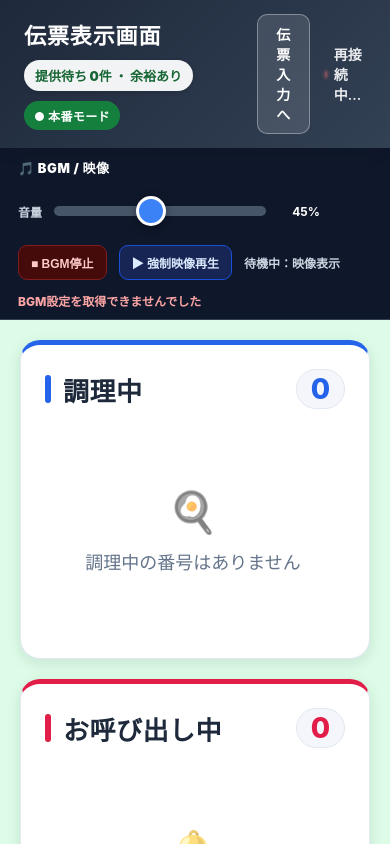
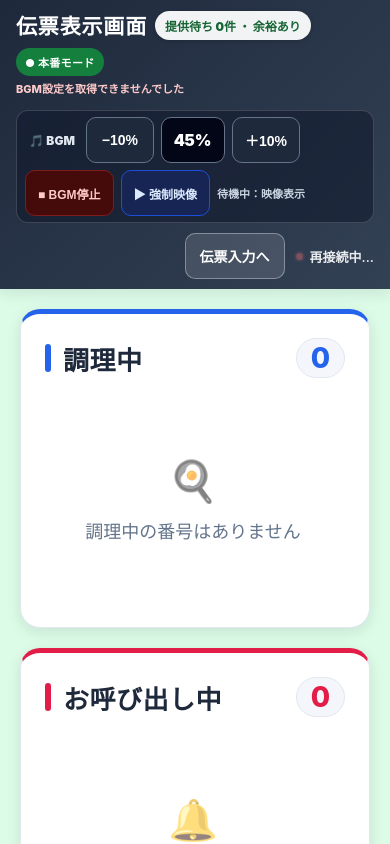
Before and after one commit to nagito-hiroshima/recipient_number_display_app, a React (Vite) app: page / in a window 390 px wide. Built offline with nearby package versions, Linux system fonts and the light colour scheme; no server answers.

Commit message:
Move tablet BGM controls into staff header

```diff
--- a/src/DisplayScreen.tsx
+++ b/src/DisplayScreen.tsx
@@ -35,7 +35,6 @@ export const DisplayScreen: React.FC = () => {
   const lastDemoTapAt = useRef(0);
   const demoTapResetTimer = useRef<number | null>(null);
   const recallNoticeTimer = useRef<number | null>(null);
-  const volumeSaveTimer = useRef<number | null>(null);
 
   const apiKey = localStorage.getItem(API_KEY_STORAGE_KEY)?.trim() || '';
 
@@ -108,7 +107,6 @@ export const DisplayScreen: React.FC = () => {
     return () => {
       if (demoTapResetTimer.current !== null) window.clearTimeout(demoTapResetTimer.current);
       if (recallNoticeTimer.current !== null) window.clearTimeout(recallNoticeTimer.current);
-      if (volumeSaveTimer.current !== null) window.clearTimeout(volumeSaveTimer.current);
     };
   }, []);
 
@@ -214,14 +212,17 @@ export const DisplayScreen: React.FC = () => {
     }
   };
 
-  const handleVolumeChange = (value: number) => {
-    const volume = Math.max(0, Math.min(1, value));
-    setMedia((current) => ({ ...current, volume }));
-    if (volumeSaveTimer.current !== null) window.clearTimeout(volumeSaveTimer.current);
-    volumeSaveTimer.current = window.setTimeout(() => {
+  const changeVolume = (delta: number) => {
+    const volume = Math.max(0, Math.min(1, Math.round((media.volume + delta) * 100) / 100));
     void mediaRequest({ volume });
-      volumeSaveTimer.current = null;
-    }, 250);
+  };
+
+  const togglePlayback = () => {
+    if (media.playing) {
+      void mediaRequest({ playing: false, forceVideo: false });
+    } else {
+      void mediaRequest({ playing: true });
+    }
   };
 
   const demoRequest = async (path: string, options: { method?: string; body?: unknown } = {}) => {
@@ -322,6 +323,7 @@ export const DisplayScreen: React.FC = () => {
         title={!demoEnabled ? 'デモモードを有効化するにはヘッダーを5回連続タップ' : undefined}
       >
         <div style={styles.titleArea}>
+          <div style={styles.titleLine}>
             <h1 style={styles.title}>伝票表示画面</h1>
             <div style={{ ...styles.congestionBadge, color: congestion.badge, backgroundColor: 'rgba(255,255,255,0.94)' }}>
               提供待ち {activeCount}件 ・ {congestion.label}
@@ -332,8 +334,60 @@ export const DisplayScreen: React.FC = () => {
             {!demoEnabled && demoUnlockProgress > 0 && <div style={styles.unlockProgress}>DEMO {demoUnlockProgress}/{DEMO_UNLOCK_TAPS}</div>}
             {recallNotice && <div style={styles.recallNotice}>{recallNotice}</div>}
           </div>
+          {mediaError && <div style={styles.headerError}>{mediaError}</div>}
+        </div>
 
         <div style={styles.headerActions}>
+          <div style={styles.mediaControls}>
+            <div style={styles.mediaControlLabel}>🎵 BGM</div>
+            <button
+              type="button"
+              className="kp-btn"
+              style={styles.volumeButton}
+              disabled={mediaBusy || media.volume <= 0}
+              onClick={() => changeVolume(-0.1)}
+            >
+              −10%
+            </button>
+            <div style={styles.volumeReadout}>{Math.round(media.volume * 100)}%</div>
+            <button
+              type="button"
+              className="kp-btn"
+              style={styles.volumeButton}
+              disabled={mediaBusy || media.volume >= 1}
+              onClick={() => changeVolume(0.1)}
+            >
+              ＋10%
+            </button>
+            <button
+              type="button"
+              className="kp-btn"
+              style={{ ...styles.mediaButton, ...(media.playing ? styles.stopButton : styles.playButton) }}
+              disabled={mediaBusy}
+              onClick={togglePlayback}
+            >
+              {media.playing ? '■ BGM停止' : '▶ BGM再開'}
+            </button>
+            <button
+              type="button"
+              className="kp-btn"
+              style={{ ...styles.mediaButton, ...(media.forceVideo ? styles.forceActiveButton : styles.forceButton) }}
+              disabled={mediaBusy || !media.playing}
+              onClick={() => void mediaRequest({ forceVideo: !media.forceVideo })}
+            >
+              {media.forceVideo ? '映像固定解除' : '▶ 強制映像'}
+            </button>
+            <div style={styles.mediaStatusText}>
+              {!media.playing
+                ? 'BGM・映像停止中'
+                : media.forceVideo
+                  ? '映像を強制表示中'
+                  : activeCount === 0
+                    ? '待機中：映像表示'
+                    : '番号表示中：BGMのみ'}
+            </div>
+          </div>
+
           <button type="button" style={styles.navButton} onClick={() => navigate('/number-input')}>伝票入力へ</button>
           <div style={styles.connectionStatus}>
             <span className={`status-dot ${isConnected ? 'status-dot--on' : 'status-dot--off'}`} />
@@ -341,46 +395,6 @@ export const DisplayScreen: React.FC = () => {
           </div>
         </div>
       </header>
-
-      <div style={styles.mediaBar}>
-        <div style={styles.mediaTitle}>🎵 BGM / 映像</div>
-        <div style={styles.volumeGroup}>
-          <span style={styles.mediaLabel}>音量</span>
-          <input
-            type="range"
-            min="0"
-            max="100"
-            step="1"
-            value={Math.round(media.volume * 100)}
-            onChange={(event) => handleVolumeChange(Number(event.target.value) / 100)}
-            style={styles.volumeSlider}
-            disabled={mediaBusy && !media.playing}
-          />
-          <strong style={styles.volumeValue}>{Math.round(media.volume * 100)}%</strong>
-        </div>
-        <button
-          type="button"
-          className="kp-btn"
-          style={{ ...styles.mediaButton, ...(media.playing ? styles.stopButton : styles.playButton) }}
-          disabled={mediaBusy}
-          onClick={() => void mediaRequest({ playing: !media.playing })}
-        >
-          {media.playing ? '■ BGM停止' : '▶ BGM再開'}
-        </button>
-        <button
-          type="button"
-          className="kp-btn"
-          style={{ ...styles.mediaButton, ...(media.forceVideo ? styles.forceActiveButton : styles.forceButton) }}
-          disabled={mediaBusy}
-          onClick={() => void mediaRequest({ forceVideo: !media.forceVideo })}
-        >
-          {media.forceVideo ? '映像固定を解除' : '▶ 強制映像再生'}
-        </button>
-        <div style={styles.mediaStatusText}>
-          {media.forceVideo ? '映像を強制表示中' : activeCount === 0 ? '待機中：映像表示' : '番号表示中：BGMのみ'}
-        </div>
-        {mediaError && <div style={styles.mediaError}>{mediaError}</div>}
-      </div>
 
       {demoEnabled && (
         <div style={styles.demoBar}>
@@ -436,29 +450,28 @@ export const DisplayScreen: React.FC = () => {
 
 const styles: { [key: string]: React.CSSProperties } = {
   app: { height: '100vh', display: 'flex', flexDirection: 'column', transition: 'background-color 0.35s ease' },
-  header: { background: 'var(--header-bg)', color: 'white', padding: '14px 24px', display: 'flex', justifyContent: 'space-between', alignItems: 'center', boxShadow: 'var(--shadow-md)', zIndex: 2 },
-  titleArea: { display: 'flex', alignItems: 'center', gap: '10px', flexWrap: 'wrap' },
-  title: { margin: 0, fontSize: '22px', fontWeight: 800, letterSpacing: '0.04em' },
-  congestionBadge: { padding: '6px 11px', borderRadius: '999px', fontSize: '13px', fontWeight: 900, boxShadow: '0 1px 4px rgba(0,0,0,0.16)' },
-  modeBadge: { padding: '6px 10px', borderRadius: '999px', color: '#fff', fontSize: '12px', fontWeight: 900, letterSpacing: '0.03em' },
+  header: { background: 'var(--header-bg)', color: 'white', padding: '10px 16px', display: 'flex', justifyContent: 'space-between', alignItems: 'center', gap: '14px', flexWrap: 'wrap', boxShadow: 'var(--shadow-md)', zIndex: 2 },
+  titleArea: { display: 'flex', flexDirection: 'column', gap: '4px', minWidth: '250px', flex: '1 1 320px' },
+  titleLine: { display: 'flex', alignItems: 'center', gap: '8px', flexWrap: 'wrap' },
+  title: { margin: 0, fontSize: '21px', fontWeight: 800, letterSpacing: '0.04em' },
+  congestionBadge: { padding: '6px 10px', borderRadius: '999px', fontSize: '12px', fontWeight: 900, boxShadow: '0 1px 4px rgba(0,0,0,0.16)' },
+  modeBadge: { padding: '6px 9px', borderRadius: '999px', color: '#fff', fontSize: '11px', fontWeight: 900, letterSpacing: '0.03em' },
   unlockProgress: { padding: '5px 9px', borderRadius: '999px', backgroundColor: 'rgba(124,58,237,0.9)', color: '#fff', fontSize: '11px', fontWeight: 900, letterSpacing: '0.03em' },
   recallNotice: { padding: '5px 10px', borderRadius: '999px', backgroundColor: 'rgba(245,158,11,0.95)', color: '#fff', fontSize: '12px', fontWeight: 900 },
-  headerActions: { display: 'flex', alignItems: 'center', gap: '14px' },
-  navButton: { border: '1px solid rgba(255,255,255,0.35)', background: 'rgba(255,255,255,0.12)', color: '#fff', borderRadius: '10px', padding: '9px 14px', fontSize: '14px', fontWeight: 700, cursor: 'pointer' },
-  connectionStatus: { fontSize: '14px', fontWeight: 600, display: 'flex', alignItems: 'center', color: 'rgba(255,255,255,0.9)' },
-  mediaBar: { minHeight: '60px', padding: '10px 18px', display: 'flex', alignItems: 'center', gap: '12px', flexWrap: 'wrap', backgroundColor: '#0f172a', color: '#fff', borderBottom: '1px solid #334155', zIndex: 1 },
-  mediaTitle: { fontSize: '13px', fontWeight: 900, letterSpacing: '0.04em' },
-  volumeGroup: { display: 'flex', alignItems: 'center', gap: '8px', minWidth: '250px' },
-  mediaLabel: { fontSize: '12px', fontWeight: 700, color: '#cbd5e1' },
-  volumeSlider: { width: '160px', cursor: 'pointer' },
-  volumeValue: { minWidth: '42px', fontSize: '12px', textAlign: 'right' },
-  mediaButton: { padding: '8px 12px', borderRadius: '9px', border: '1px solid #475569', fontSize: '12px', fontWeight: 900, cursor: 'pointer' },
+  headerError: { color: '#fecaca', fontSize: '11px', fontWeight: 800 },
+  headerActions: { display: 'flex', alignItems: 'center', justifyContent: 'flex-end', gap: '10px', flexWrap: 'wrap', flex: '1 1 620px' },
+  mediaControls: { display: 'flex', alignItems: 'center', gap: '7px', flexWrap: 'wrap', padding: '6px 8px', borderRadius: '12px', border: '1px solid rgba(255,255,255,0.16)', backgroundColor: 'rgba(15,23,42,0.55)' },
+  mediaControlLabel: { fontSize: '12px', fontWeight: 900, color: '#e2e8f0', padding: '0 4px' },
+  volumeButton: { minWidth: '68px', minHeight: '46px', padding: '9px 10px', borderRadius: '10px', border: '1px solid #64748b', backgroundColor: '#1e293b', color: '#fff', fontSize: '14px', fontWeight: 900, cursor: 'pointer' },
+  volumeReadout: { minWidth: '64px', minHeight: '46px', padding: '8px 10px', display: 'flex', alignItems: 'center', justifyContent: 'center', borderRadius: '10px', border: '1px solid #64748b', backgroundColor: '#020617', color: '#fff', fontSize: '16px', fontWeight: 900, fontVariantNumeric: 'tabular-nums' },
+  mediaButton: { minHeight: '46px', padding: '9px 12px', borderRadius: '10px', border: '1px solid #475569', fontSize: '12px', fontWeight: 900, cursor: 'pointer' },
   stopButton: { color: '#fecaca', backgroundColor: '#450a0a', borderColor: '#7f1d1d' },
   playButton: { color: '#bbf7d0', backgroundColor: '#052e16', borderColor: '#166534' },
   forceButton: { color: '#dbeafe', backgroundColor: '#172554', borderColor: '#1d4ed8' },
   forceActiveButton: { color: '#fff7ed', backgroundColor: '#7c2d12', borderColor: '#ea580c' },
-  mediaStatusText: { fontSize: '12px', fontWeight: 700, color: '#cbd5e1' },
-  mediaError: { fontSize: '12px', fontWeight: 800, color: '#fca5a5' },
+  mediaStatusText: { fontSize: '11px', fontWeight: 700, color: '#cbd5e1', minWidth: '115px' },
+  navButton: { minHeight: '46px', border: '1px solid rgba(255,255,255,0.35)', background: 'rgba(255,255,255,0.12)', color: '#fff', borderRadius: '10px', padding: '9px 14px', fontSize: '14px', fontWeight: 700, cursor: 'pointer' },
+  connectionStatus: { fontSize: '13px', fontWeight: 600, display: 'flex', alignItems: 'center', color: 'rgba(255,255,255,0.9)' },
   demoBar: { minHeight: '58px', padding: '9px 18px', display: 'flex', alignItems: 'center', gap: '12px', flexWrap: 'wrap', backgroundColor: 'rgba(255,255,255,0.92)', borderBottom: '1px solid rgba(148,163,184,0.35)', boxShadow: '0 2px 8px rgba(15,23,42,0.06)', zIndex: 1 },
   demoTitleWrap: { display: 'flex', alignItems: 'center', gap: '9px', flexWrap: 'wrap' },
   demoModeToggle: { border: 'none', padding: '7px 10px', borderRadius: '999px', color: '#fff', fontSize: '12px', fontWeight: 900, letterSpacing: '0.05em', display: 'flex', alignItems: 'center', gap: '7px', cursor: 'pointer' },
```
Lines whose indentation alone changed are shown as unchanged.
